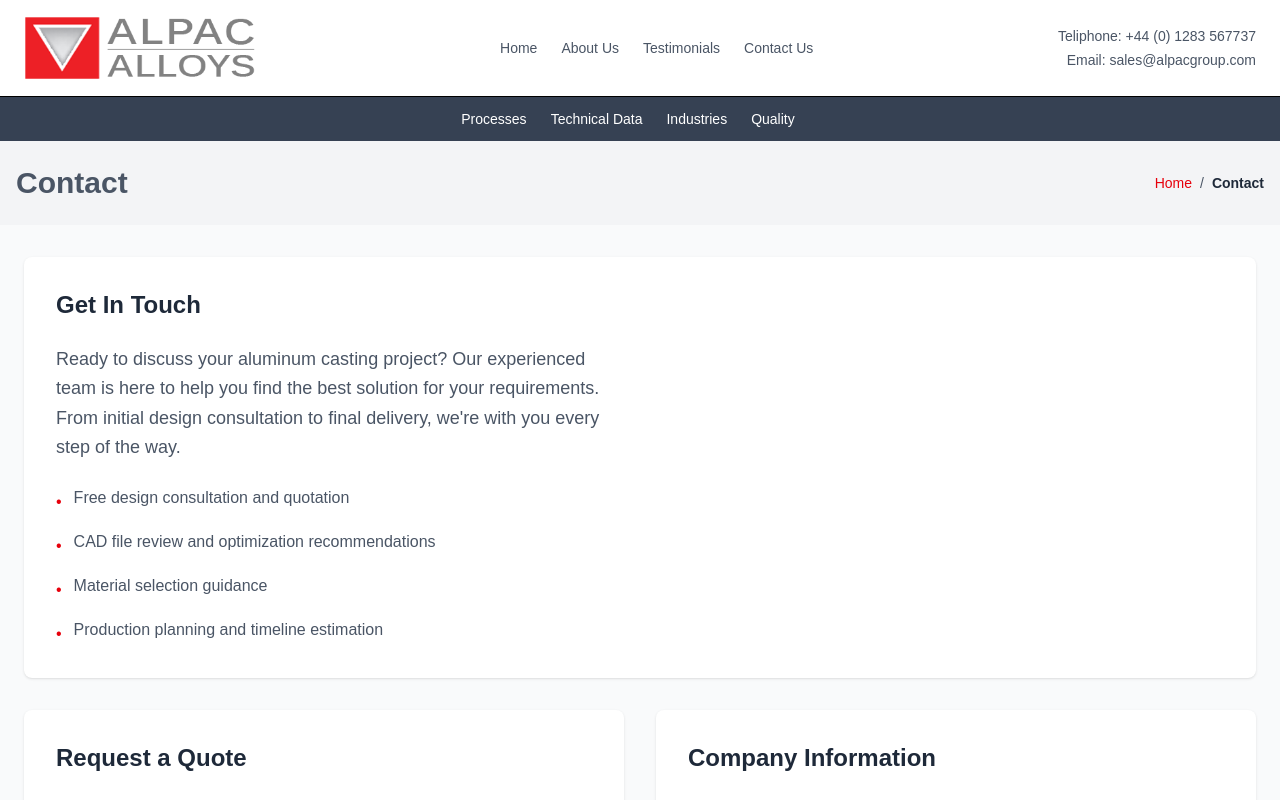
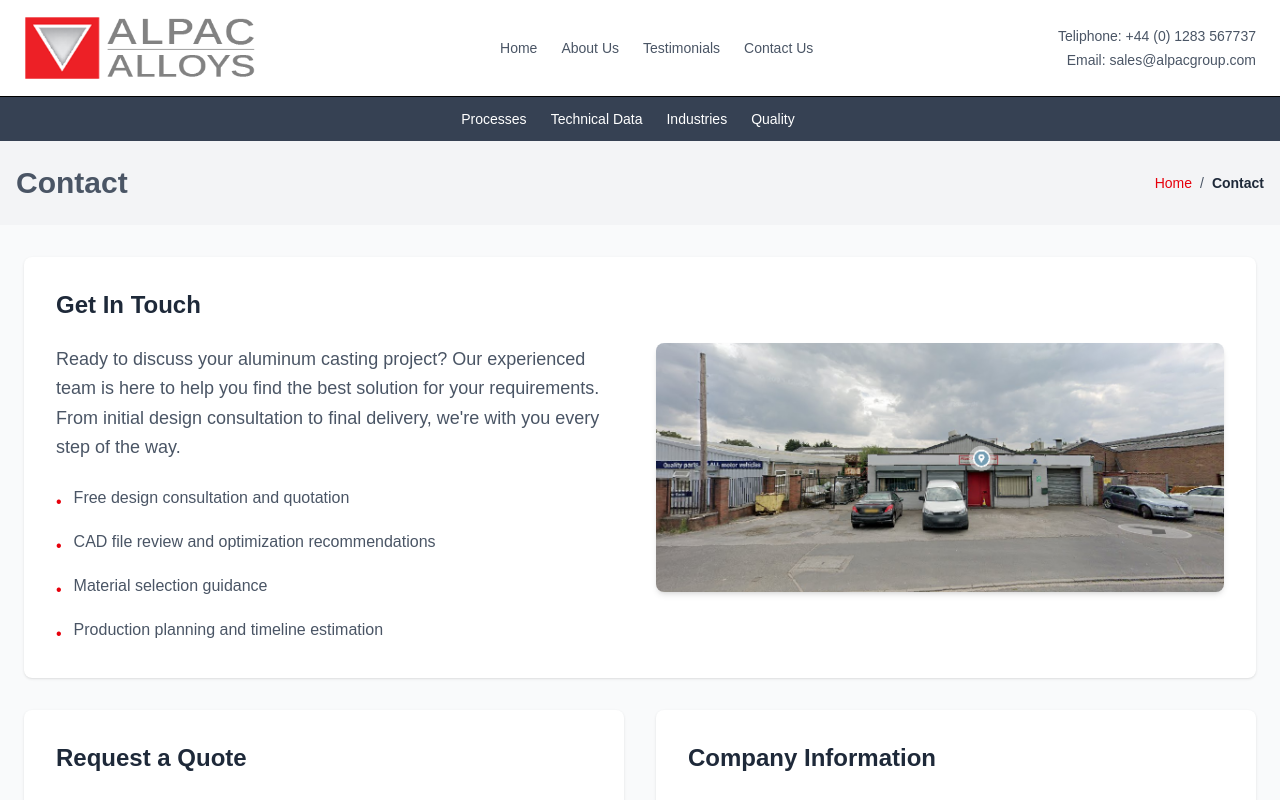
Before and after one commit to rajeshofficial/Alpac-alloys-, a React (Vite) app: page /contact-us in a window 1280 px wide. Shown: the top 800 px of the page. Built offline with nearby package versions, Linux system fonts and the light colour scheme.

Commit message:
contact us page

```diff
--- a/src/Pages/Contact.jsx
+++ b/src/Pages/Contact.jsx
@@ -2,6 +2,7 @@ import React, { useState, useEffect } from 'react'
 import AOS from 'aos'
 import 'aos/dist/aos.css'
 import { Phone, Mail } from 'lucide-react';
+import image from '../assets/sample1.png'
 
 const Contact = () => {
   const [formData, setFormData] = useState({
@@ -17,9 +18,9 @@ const Contact = () => {
 
   useEffect(() => {
     AOS.init({
-      duration: 800,  // animation duration in ms
+      duration: 800,
       easing: 'ease-in-out',
-      once: true,     // animation only once while scrolling
+      once: true,
       mirror: false,
     })
   }, [])
@@ -104,12 +105,11 @@ const handleSubmit = async (e) => {
         </div>
       </div>
       <div className="max-w-7xl mx-auto px-6 py-8">
-        {/* Introduction */}
-        <div
+       <div
           className="bg-white p-8 rounded-lg shadow-sm mb-8"
           data-aos="fade-up"
         >
-          <div className="grid grid-cols-1 lg:grid-cols-2 gap-8">
+          <div className="grid grid-cols-1 lg:grid-cols-2 gap-8 items-center">
             <div>
               <h2 className="text-2xl font-bold text-gray-800 mb-6">Get In Touch</h2>
               <p className="text-gray-600 text-lg leading-relaxed mb-6">
@@ -136,34 +136,21 @@ const handleSubmit = async (e) => {
                 </div>
               </div>
             </div>
-            {/* <div>
-              <h3 className="text-xl font-semibold text-gray-800 mb-4">Quick Response Times</h3>
-              <div className="bg-gray-50 p-6 rounded-lg">
-                <div className="grid grid-cols-2 gap-4 text-center">
-                  <div>
-                    <div className="text-2xl font-bold text-red-600 mb-1">24hrs</div>
-                    <div className="text-gray-600 text-sm">Quote Response</div>
-                  </div>
-                  <div>
-                    <div className="text-2xl font-bold text-red-600 mb-1">2-4wks</div>
-                    <div className="text-gray-600 text-sm">Sand Casting</div>
-                  </div>
-                  <div>
-                    <div className="text-2xl font-bold text-red-600 mb-1">4-8wks</div>
-                    <div className="text-gray-600 text-sm">Die Casting Tooling</div>
-                  </div>
-                  <div>
-                    <div className="text-2xl font-bold text-red-600 mb-1">1-2wks</div>
-                    <div className="text-gray-600 text-sm">Production Run</div>
-                  </div>
-                </div>
-              </div>
-            </div> */}
+
+
+            <div className="flex justify-center items-center">
+              <img
+                src= {image}
+                alt="Contact Illustration"
+                className="w-full h-auto rounded-lg shadow-md object-cover"
+              />
+            </div>
           </div>
         </div>
 
+
         <div className="grid grid-cols-1 lg:grid-cols-2 gap-8">
-          {/* Contact Form */}
+
           <div
             className="bg-white p-8 rounded-lg shadow-sm"
             data-aos="fade-up"
```
